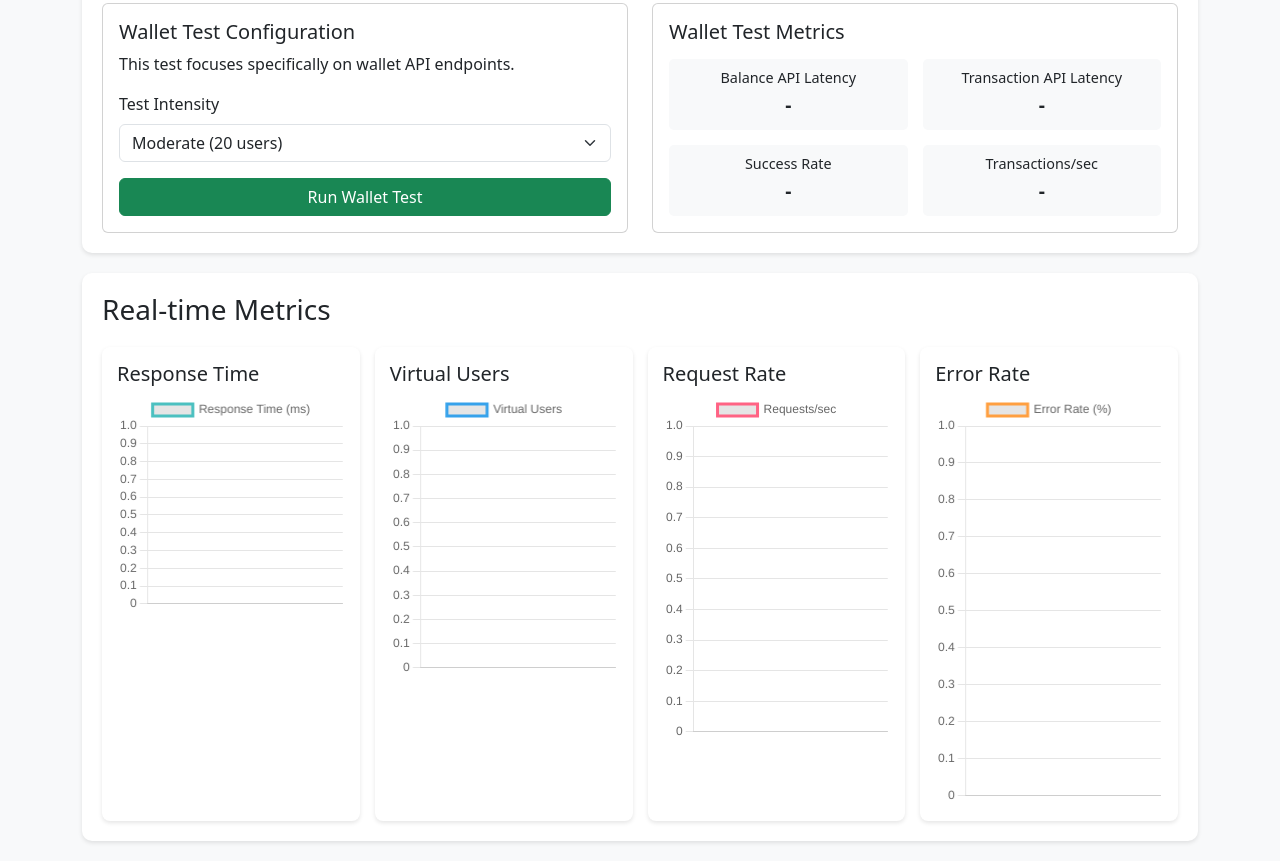
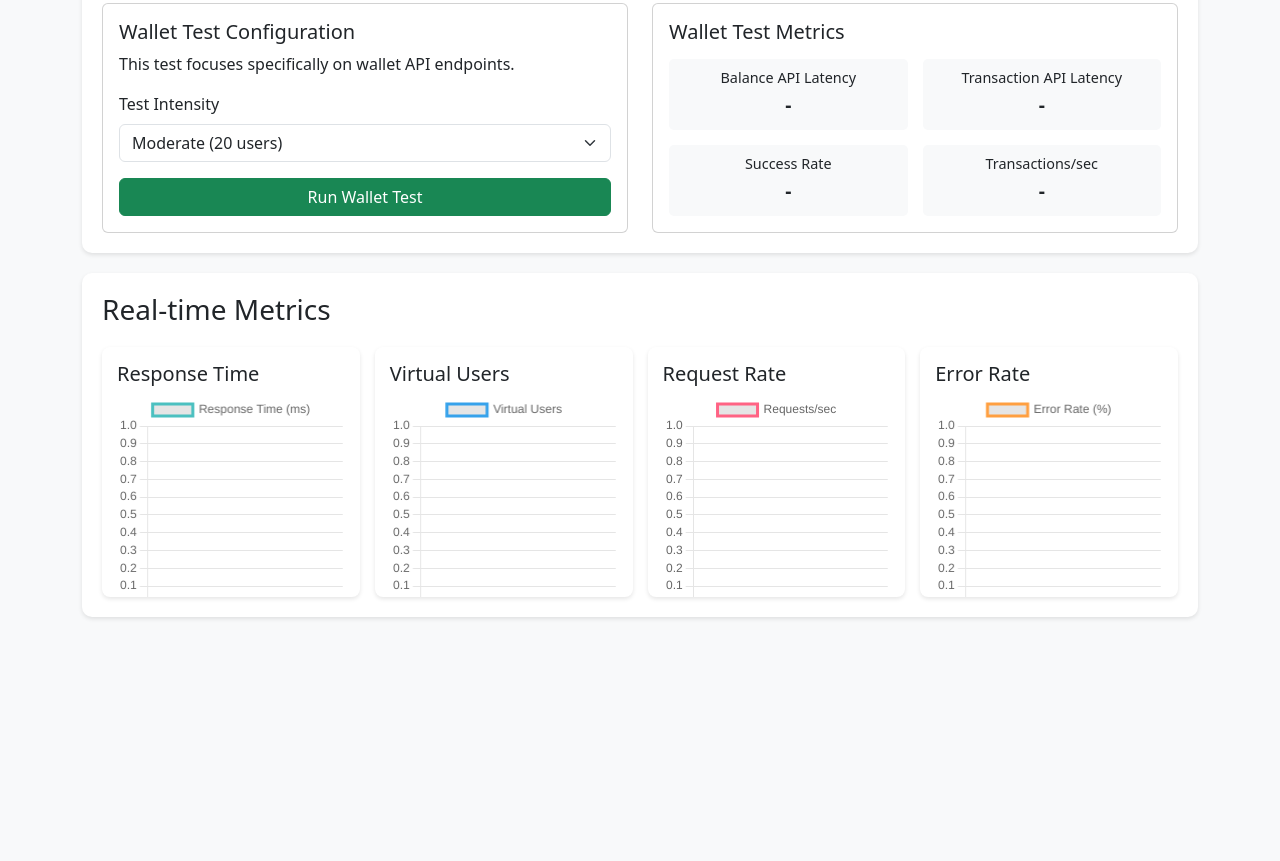
Before and after one commit to ProofOfLegWork/StressTestingBackend, a website: page index.html in a window 1280 px wide. Shown: the part 1361-2222 px from the top of the page. After the commit the page ends 1998 px from the top, so only its background shows below. Drawn offline with nearby package versions, Linux system fonts and the light colour scheme; animation ran at ten frames a second.

Commit message:
Enhance chart configurations in index.html by adding scale options for x and y axes, ensuring better data visualization. Update chart data point management in updateCharts function to limit to the last 10 data points for improved performance and clarity. Additionally, set fixed height and overflow properties for the chart container to enhance layout consistency.

```diff
--- a/index.html
+++ b/index.html
@@ -67,6 +67,8 @@
             padding: 15px;
             border-radius: 8px;
             box-shadow: 0 2px 4px rgba(0,0,0,0.1);
+            height: 250px;
+            overflow: hidden;
         }
         .debug-panel {
             background: #f8f9fa;
@@ -335,7 +337,20 @@
                     },
                     options: {
                         responsive: true,
-                        maintainAspectRatio: false
+                        maintainAspectRatio: false,
+                        scales: {
+                            x: {
+                                display: true,
+                                ticks: {
+                                    maxRotation: 0,
+                                    autoSkip: true,
+                                    maxTicksLimit: 10
+                                }
+                            },
+                            y: {
+                                beginAtZero: true
+                            }
+                        }
                     }
                 }),
                 users: new Chart(document.getElementById('usersChart'), {
@@ -351,7 +366,20 @@
                     },
                     options: {
                         responsive: true,
-                        maintainAspectRatio: false
+                        maintainAspectRatio: false,
+                        scales: {
+                            x: {
+                                display: true,
+                                ticks: {
+                                    maxRotation: 0,
+                                    autoSkip: true,
+                                    maxTicksLimit: 10
+                                }
+                            },
+                            y: {
+                                beginAtZero: true
+                            }
+                        }
                     }
                 }),
                 requestRate: new Chart(document.getElementById('requestRateChart'), {
@@ -367,7 +395,20 @@
                     },
                     options: {
                         responsive: true,
-                        maintainAspectRatio: false
+                        maintainAspectRatio: false,
+                        scales: {
+                            x: {
+                                display: true,
+                                ticks: {
+                                    maxRotation: 0,
+                                    autoSkip: true,
+                                    maxTicksLimit: 10
+                                }
+                            },
+                            y: {
+                                beginAtZero: true
+                            }
+                        }
                     }
                 }),
                 errorRate: new Chart(document.getElementById('errorRateChart'), {
@@ -383,7 +424,20 @@
                     },
                     options: {
                         responsive: true,
-                        maintainAspectRatio: false
+                        maintainAspectRatio: false,
+                        scales: {
+                            x: {
+                                display: true,
+                                ticks: {
+                                    maxRotation: 0,
+                                    autoSkip: true,
+                                    maxTicksLimit: 10
+                                }
+                            },
+                            y: {
+                                beginAtZero: true
+                            }
+                        }
                     }
                 })
             };
@@ -513,38 +567,45 @@
         function updateCharts(metrics) {
             try {
                 const timestamp = new Date().toLocaleTimeString();
+                const MAX_DATA_POINTS = 10; // Reduce from 20 to 10 for better display
 
                 // Update Response Time Chart
                 charts.responseTime.data.labels.push(timestamp);
                 charts.responseTime.data.datasets[0].data.push(metrics.responseTime);
-                charts.responseTime.update();
 
                 // Update Users Chart
                 charts.users.data.labels.push(timestamp);
                 charts.users.data.datasets[0].data.push(metrics.virtualUsers);
-                charts.users.update();
 
                 // Update Request Rate Chart
                 charts.requestRate.data.labels.push(timestamp);
                 charts.requestRate.data.datasets[0].data.push(metrics.requestRate);
-                charts.requestRate.update();
 
                 // Update Error Rate Chart
                 charts.errorRate.data.labels.push(timestamp);
                 charts.errorRate.data.datasets[0].data.push(metrics.errorRate);
+
+                // Keep only last MAX_DATA_POINTS data points
+                if (charts.responseTime.data.labels.length > MAX_DATA_POINTS) {
+                    // Remove oldest data point
+                    charts.responseTime.data.labels = charts.responseTime.data.labels.slice(-MAX_DATA_POINTS);
+                    charts.responseTime.data.datasets[0].data = charts.responseTime.data.datasets[0].data.slice(-MAX_DATA_POINTS);
+
+                    charts.users.data.labels = charts.users.data.labels.slice(-MAX_DATA_POINTS);
+                    charts.users.data.datasets[0].data = charts.users.data.datasets[0].data.slice(-MAX_DATA_POINTS);
+
+                    charts.requestRate.data.labels = charts.requestRate.data.labels.slice(-MAX_DATA_POINTS);
+                    charts.requestRate.data.datasets[0].data = charts.requestRate.data.datasets[0].data.slice(-MAX_DATA_POINTS);
+
+                    charts.errorRate.data.labels = charts.errorRate.data.labels.slice(-MAX_DATA_POINTS);
+                    charts.errorRate.data.datasets[0].data = charts.errorRate.data.datasets[0].data.slice(-MAX_DATA_POINTS);
+                }
+
+                // Update all charts
+                charts.responseTime.update();
+                charts.users.update();
+                charts.requestRate.update();
                 charts.errorRate.update();
-
-                // Keep only last 20 data points
-                if (charts.responseTime.data.labels.length > 20) {
-                    charts.responseTime.data.labels.shift();
-                    charts.responseTime.data.datasets[0].data.shift();
-                    charts.users.data.labels.shift();
-                    charts.users.data.datasets[0].data.shift();
-                    charts.requestRate.data.labels.shift();
-                    charts.requestRate.data.datasets[0].data.shift();
-                    charts.errorRate.data.labels.shift();
-                    charts.errorRate.data.datasets[0].data.shift();
-                }
 
                 debugLog(`Charts updated with metrics: ${JSON.stringify(metrics)}`);
             } catch (error) {
```
Also changed, not shown: 1 other file.
